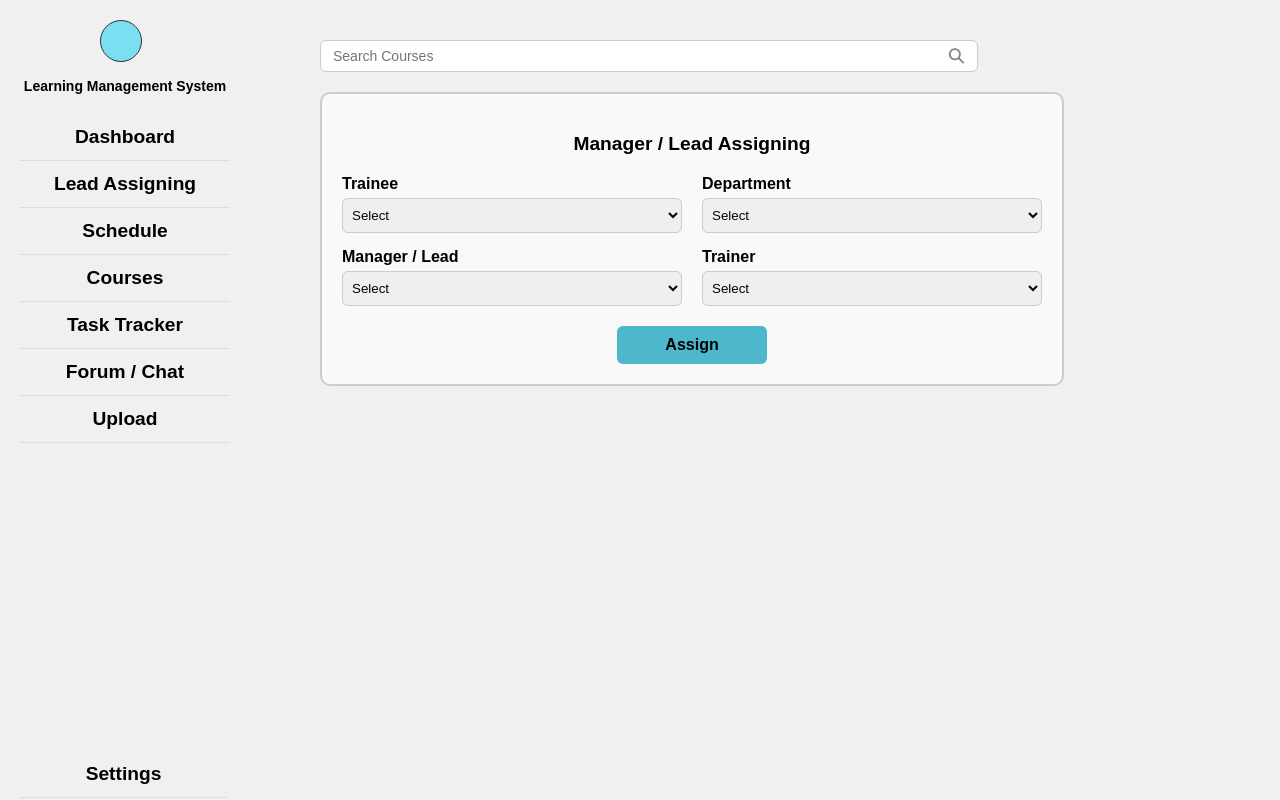
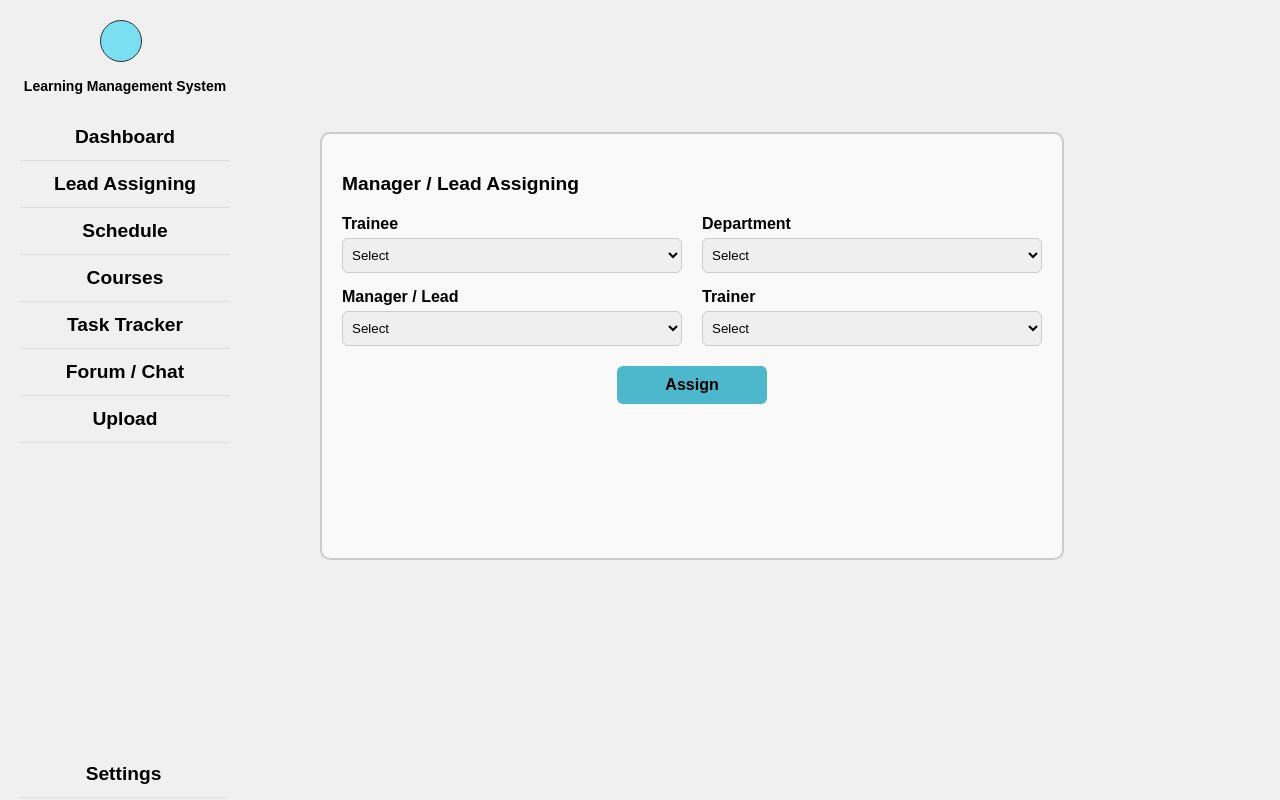
Before and after one commit to subhashini-git123/lms-project, a React (Create React App) app: page /lead-assigning in a window 1280 px wide. Built offline with nearby package versions, Linux system fonts and the light colour scheme.

Commit message:
Lead assigning css updated

```diff
--- a/src/pages/LeadAssigning.css
+++ b/src/pages/LeadAssigning.css
@@ -17,11 +17,12 @@
   border-radius: 10px;
   width: 100%;
   max-width: 700px;
-  margin-top: 20px;
+  margin-top: 112px;
+    height: 24rem;
 }
 
 .lead-heading {
-  text-align: center;
+  text-align:left;
   font-weight: bold;
   margin-bottom: 20px;
   font-size: 1.2rem;
--- a/src/pages/LeadAssigning.js
+++ b/src/pages/LeadAssigning.js
@@ -25,7 +25,6 @@ const LeadAssigning = () => {
     <div className="lead-container">
       <Sidebar />
       <div className="lead-main-content">
-        <SearchBar />
         <div className="lead-form-container">
           <h3 className="lead-heading">Manager / Lead Assigning</h3>
           <form onSubmit={handleSubmit}>
--- a/src/pages/Profile.css
+++ b/src/pages/Profile.css
@@ -1,5 +1,5 @@
 .profile-container {
-  width: 60%;
+  width: 45%;
   margin: 50px auto;
   padding: 40px;
   border: 2px solid #cbd5e0;
```
Also changed, not shown: src/components/SearchBar.js (+0 -13 lines).
